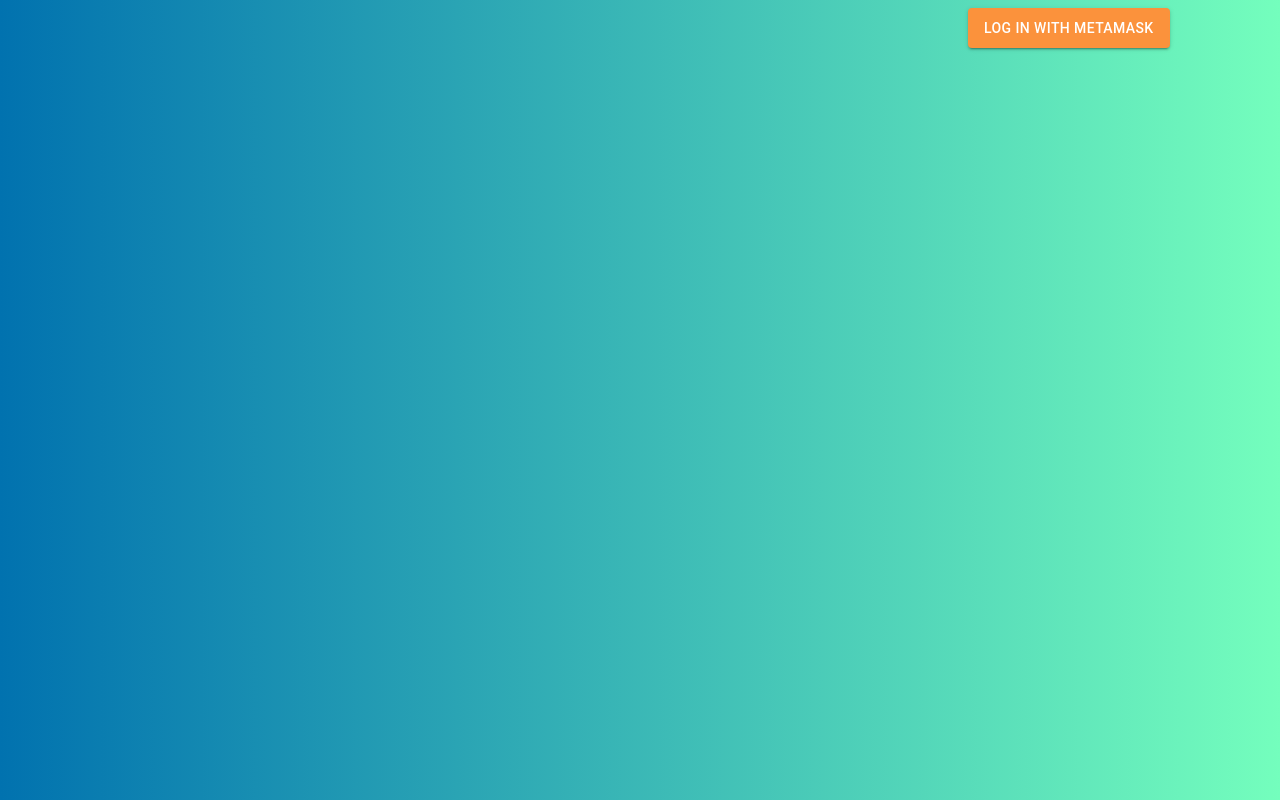
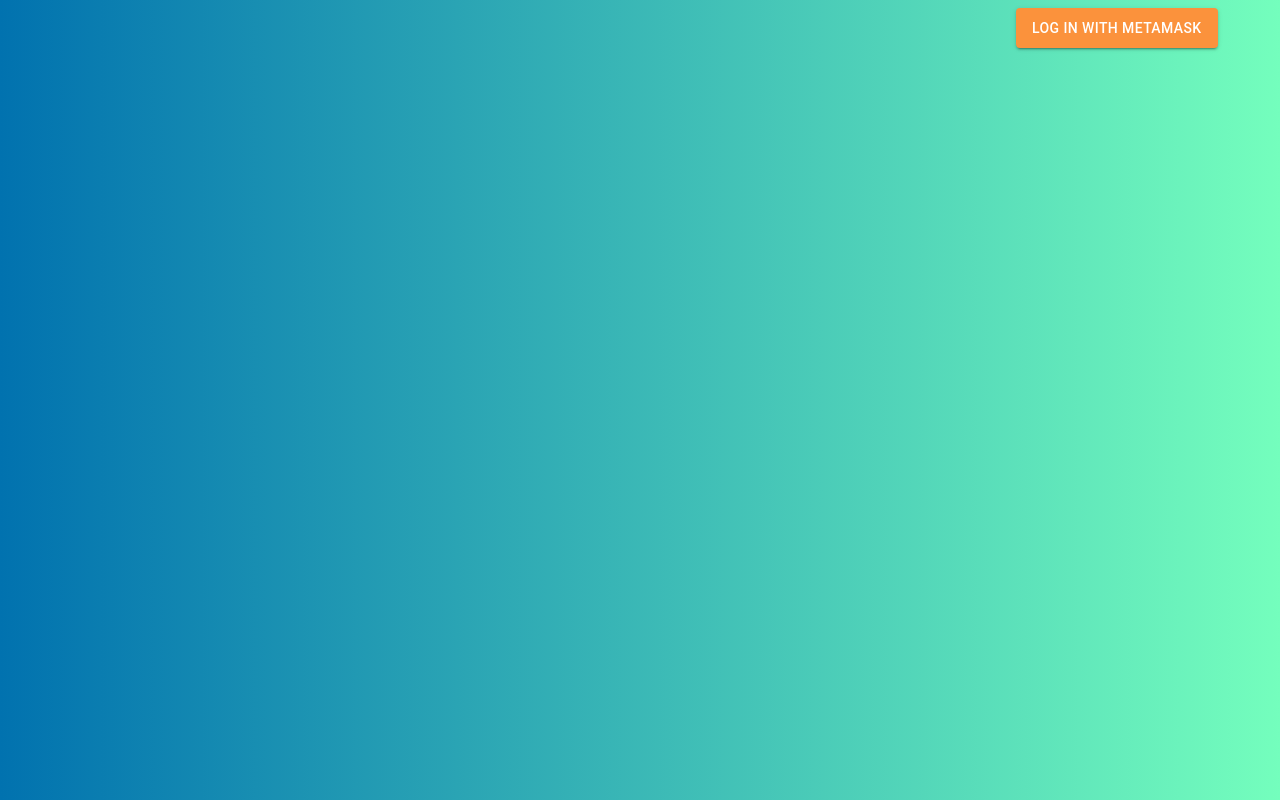
Before and after one commit to jeefxM/ERC20GeneratorFrontend, a Next.js app: page /components/connectMetamask in a window 1280 px wide. Shown: the top 800 px of the page. Built offline with nearby package versions, Linux system fonts and the light colour scheme.

Commit message:
refactor

```diff
--- a/src/pages/components/connectMetamask.jsx
+++ b/src/pages/components/connectMetamask.jsx
@@ -64,7 +64,7 @@ function ConnectMetamask(props) {
   }, [props.activeAccount]);
 
   return (
-    <div className="absolute w-96 right-0 ml-auto pl-20 ">
+    <div className="absolute w-96 right-0 ml-auto pl-32">
       {!props.activeAccount && (
         <Button
           variant="contained"
```
